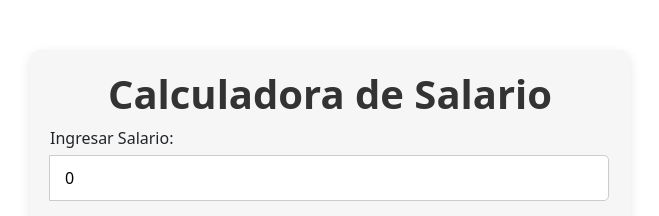
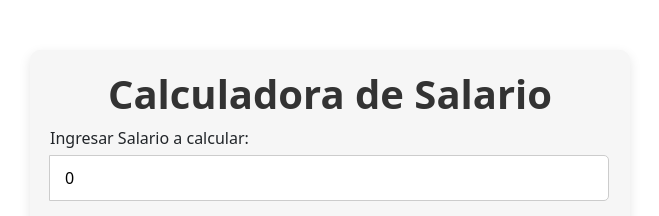
Before and after one commit to Xserrano02/Labufgll02, an Angular app: page / in a window 1280 px wide. Shown: the top 216 px of the page, without its empty margins (310-969 px from the left). Built offline with nearby package versions, Linux system fonts and the light colour scheme.

Commit message:
Garby-AV100520,Marco - CC104809, Manuel - SR100919

```diff
--- a/src/app/app.component.html
+++ b/src/app/app.component.html
@@ -2,7 +2,7 @@
   <h1>Calculadora de Salario</h1>
 
   <div class="input-group">
-    <label for="salary">Ingresar Salario:</label>
+    <label for="salary">Ingresar Salario a calcular:</label>
     <input [(ngModel)]="salary" id="salary" type="number">
   </div>
 
```
